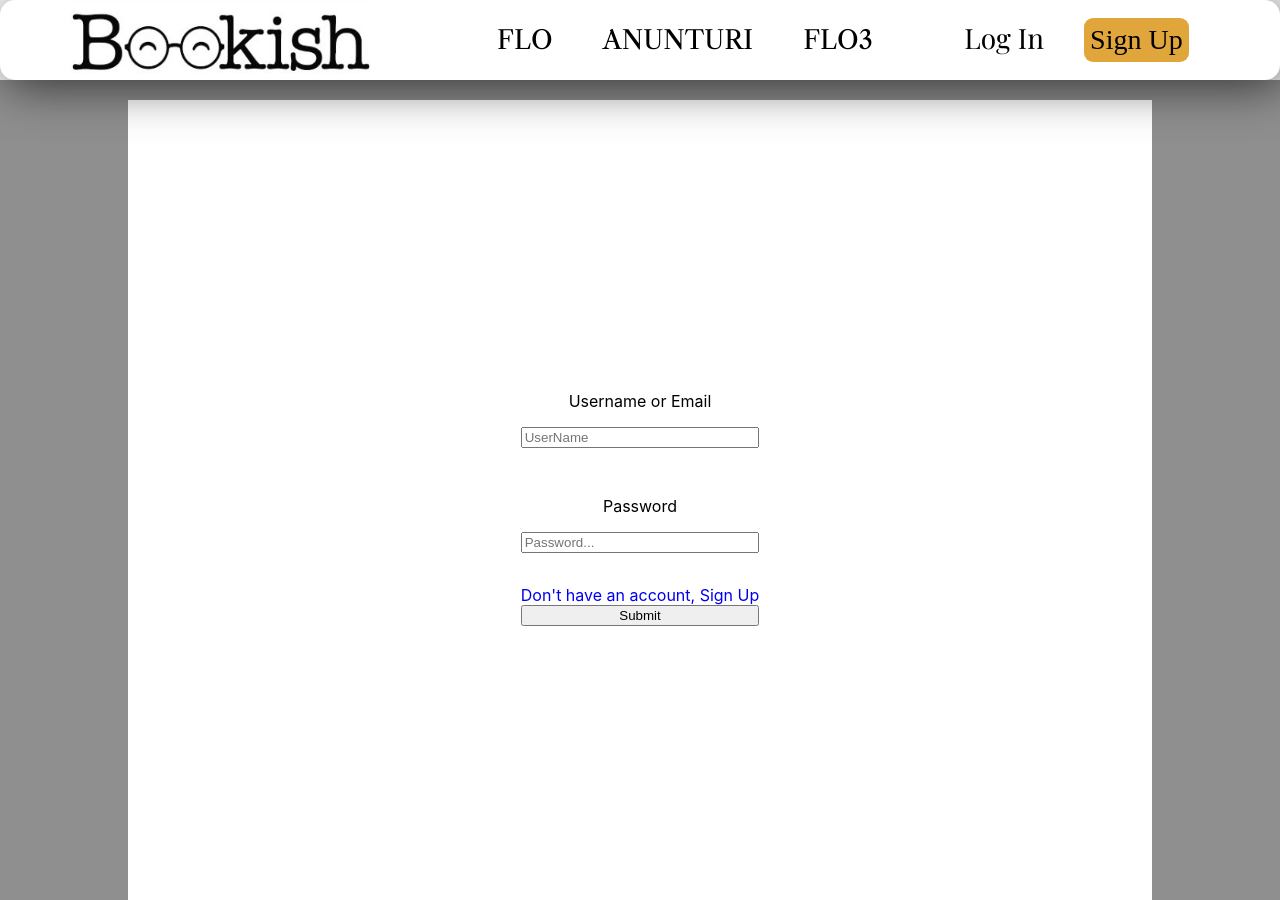
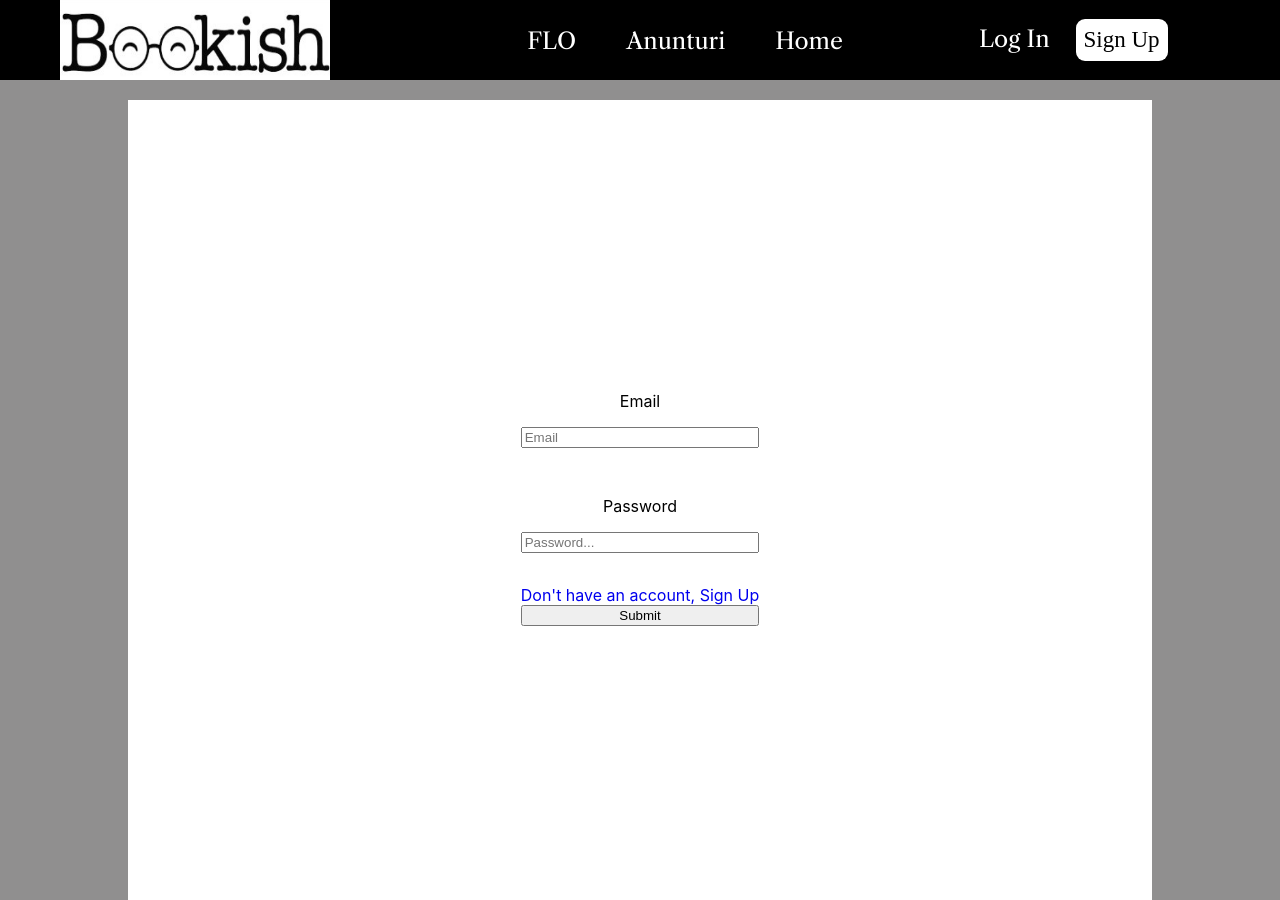
Before and after one commit to Derecikai/bookish, a React (Create React App) app in the folder frontend/bookish/: page /login in a window 1280 px wide. Built offline with nearby package versions, Linux system fonts and the light colour scheme; a web font is replaced by a local one.

Commit message:
fixed login/signup

```diff
--- a/frontend/bookish/src/Login/Login.jsx
+++ b/frontend/bookish/src/Login/Login.jsx
@@ -20,7 +20,7 @@ const navigate = useNavigate();
   //  const { login, isLoggedIn } = useAuth();
 
   const schema = yup.object().shape({
-   username: yup.string().required("Your Username is required!"),
+   email: yup.string().required("Your email is required"),
 
    password: yup.string().min(4).max(100).required("A Password is needed at least 4 cahracters"),
   });
@@ -42,22 +42,29 @@ const {register, handleSubmit, formState:{errors} } = useForm(
 
 const onSubmit = async (formData) => {
   try {
+    setLoading(true); // Set loading to true while making the request
 
     // Make a POST request to your login endpoint
-      const response = await axios.post('http://localhost:8080/api/v1/auth/authenticate');
-     console.log(response.data);
+    const response = await axios.post('http://localhost:8080/api/v1/auth/authenticate', {
+      password: formData.password,
+      email: formData.email,
+    });
 
-
-         if (response.data) {
-
-        navigate('/profile'); // Redirect to the desired location
-        setPass(false);
-
+    if (response.data && response.data.token) {
+      // Assuming your token is in response.data.token
+      // Save the token or perform any other actions
+      console.log('Login successful. Token:', response.data.token);
+      // Redirect the user or perform any other actions
+      navigate('/anunturi'); // Change '/dashboard' to your desired route
+    } else {
+      console.error('Login failed. Unexpected response:', response);
+      // Handle unsuccessful login (e.g., show an error message)
+      setPass(true); // Set pass state to true for indicating incorrect login
     }
   } catch (error) {
-
     setLoading(false); // Set loading to false in case of an error
     console.error('Error during login:', error);
+    // Handle error, show user-friendly message or redirect to an error page
   }
 };
 
@@ -73,9 +80,9 @@ const onSubmit = async (formData) => {
      onSubmit={handleSubmit(onSubmit)}>
 
 
-     <p >Username or Email</p>
+     <p >Email</p>
 
-    <input  type='text' placeholder='UserName' {...register("username")} />
+    <input  type='text' placeholder='Email' {...register("email")} />
 
     <p >{errors.username?.message}</p>
 
--- a/frontend/bookish/src/Navbar/Navbar.css
+++ b/frontend/bookish/src/Navbar/Navbar.css
@@ -5,17 +5,17 @@
   align-items: center;
  justify-content: center;
  height: 80px;
- background-color: rgb(255, 255, 255);
- border-radius: 15px;
- box-shadow: 5px 5px 50px 0px rgba(0, 0, 0, 0.678);
+ background-color: rgb(0, 0, 0);
+ /* border: 2px solid black; */
+ /* border-radius: 15px; */
 }
 .logo-div{
   flex: 1;
 }
 .logo-type-shi{
-  margin-left: 70px;
-  width: 300px;
-  height: 80px;
+  margin-left: 60px;
+  width: 270px;
+  height: 83px;
 
 }
 .nav_links{
@@ -33,15 +33,20 @@ font-family:  'Libre Caslon Text', serif;
 
 }
 .nav_links li a{
+  font-size: 23px;
   text-decoration: none;
-  color: black;
+  color: rgb(255, 255, 255);
   transition: all 0.2s ease-in-out;
 }
 .nav_links li a:hover{
-  color: rgb(59, 224, 59);
+  color: rgb(0, 0, 0);
+  background-color: rgb(255, 255, 255);
+  border-radius: 9px;
+  padding-left: 7px;
+  padding-right: 7px;
+  padding-top: 2px;
+  padding-bottom: 2px;
 }
-
-
 .auth_nav{
  flex: 1;
  text-align: center;
@@ -51,28 +56,26 @@ font-family:  'Libre Caslon Text', serif;
 }
 
 .log-in{
- color: rgb(0, 0, 0);
- font-family: 'Playfair Display', serif;
- font-size: 28px;
- transition: all 0.3s ease-in-out;
+ color: rgb(255, 255, 255);
+ font-family: 'Libre Caslon Text', serif;
+ font-size: 23px;
+ transition: all 0.1s ease-in-out;
 }
 .sign-up{
  display: inline-block;
- margin-left: 40px;
+ margin-left: 26px;
  color: rgb(0, 0, 0);
 font-family: 'Sorts Mill Goudy', serif;
- font-size: 28px;
- background-color: rgb(224, 166, 59);
- padding: 6px;
+ font-size: 23px;
+ background-color: rgb(255, 255, 255);
+ padding: 8px;
  border-radius: 9px;
- transition: background-color 0.3s ease-in-out, transform 0.2s ease;
+ transition: background-color 0.3s ease-in-out, transform 0.2s ease, color 0.3s ease-in-out;
 }
 .sign-up:hover{
  transform: rotate(3deg);
- background-color: rgb(59, 224, 59);
-}
-.log-in:hover{
- color: rgb(59, 224, 59);
+ background-color: rgb(224, 166, 59);
+ color: white;
 }
 .nav_logo{
  color: rgb(224, 166, 59);
--- a/frontend/bookish/src/Navbar/Navbar.jsx
+++ b/frontend/bookish/src/Navbar/Navbar.jsx
@@ -15,10 +15,10 @@ const Navbar = () => {
           <Link to={"#"}>FLO</Link>
           </li>
         <li>
-          <Link to={"/anunturi"}>ANUNTURI</Link>
+          <Link to={"/anunturi"}>Anunturi</Link>
           </li>
-        <li>
-          <Link to={"#"}>FLO3</Link>
+          <li>
+          <Link to={"/anunturi"}>Home</Link>
           </li>
       </ul>
 
--- a/frontend/bookish/src/SignUp/SignUp.jsx
+++ b/frontend/bookish/src/SignUp/SignUp.jsx
@@ -25,6 +25,14 @@ const navigate = useNavigate();
    email: yup.string().email().required("Your email is required"),
 
    fullName: yup.string().required("Your FullName is required!"),
+
+   profilePicture: yup.string().required("Your Picture is required"),
+
+   bio: yup.string().required("Your Bio is required"),
+
+   location: yup.string().required("Please insert your location"),
+
+
   });
 
 
@@ -48,22 +56,33 @@ const {register, handleSubmit, formState:{errors} } = useForm(
 const onSubmit = async (formData) => {
     try {
 
+      const newData = {
+        ...formData,
+         privacySettings: "default",
+         role: "USER",
+      }
       // Make a POST request to your login endpoint
-      const response = await axios.get('http://localhost:8080/api/v1/auth/register');
+      const response = await axios.post('http://localhost:8080/api/v1/auth/register',
+       newData);
+
      console.log(response.data);
 
-
-         if (response.data) {
-
-        navigate('/profile'); // Redirect to the desired location
-        setPass(false);
-
-         }
-    } catch (error) {
-
-       setLoading(false); // Set loading to false in case of an error
-      console.error('Error during login:', error);
+        if (response.data && response.data.token) {
+      // Assuming your token is in response.data.token
+      // Save the token or perform any other actions
+      console.log('Login successful. Token:', response.data.token);
+      // Redirect the user or perform any other actions
+      navigate('/anunturi'); // Change '/dashboard' to your desired route
+    } else {
+      console.error('Login failed. Unexpected response:', response);
+      // Handle unsuccessful login (e.g., show an error message)
+      setPass(true); // Set pass state to true for indicating incorrect login
     }
+  } catch (error) {
+    setLoading(false); // Set loading to false in case of an error
+    console.error('Error during login:', error);
+    // Handle error, show user-friendly message or redirect to an error page
+  }
   };
 
 
@@ -103,7 +122,7 @@ const onSubmit = async (formData) => {
 
     <p >picturelink</p>
 
-    <input  type='picture' placeholder='porfile-pic-link' {...register("profilepic")}  />
+    <input  type='picture' placeholder='porfile-pic-link' {...register("profilePicture")}  />
 
     <p >{errors.profilepic?.message}</p>
 
```
Also changed, not shown: frontend/bookish/src/App.css (deleted, +0 -38 lines). Lines whose indentation alone changed are shown as unchanged.
